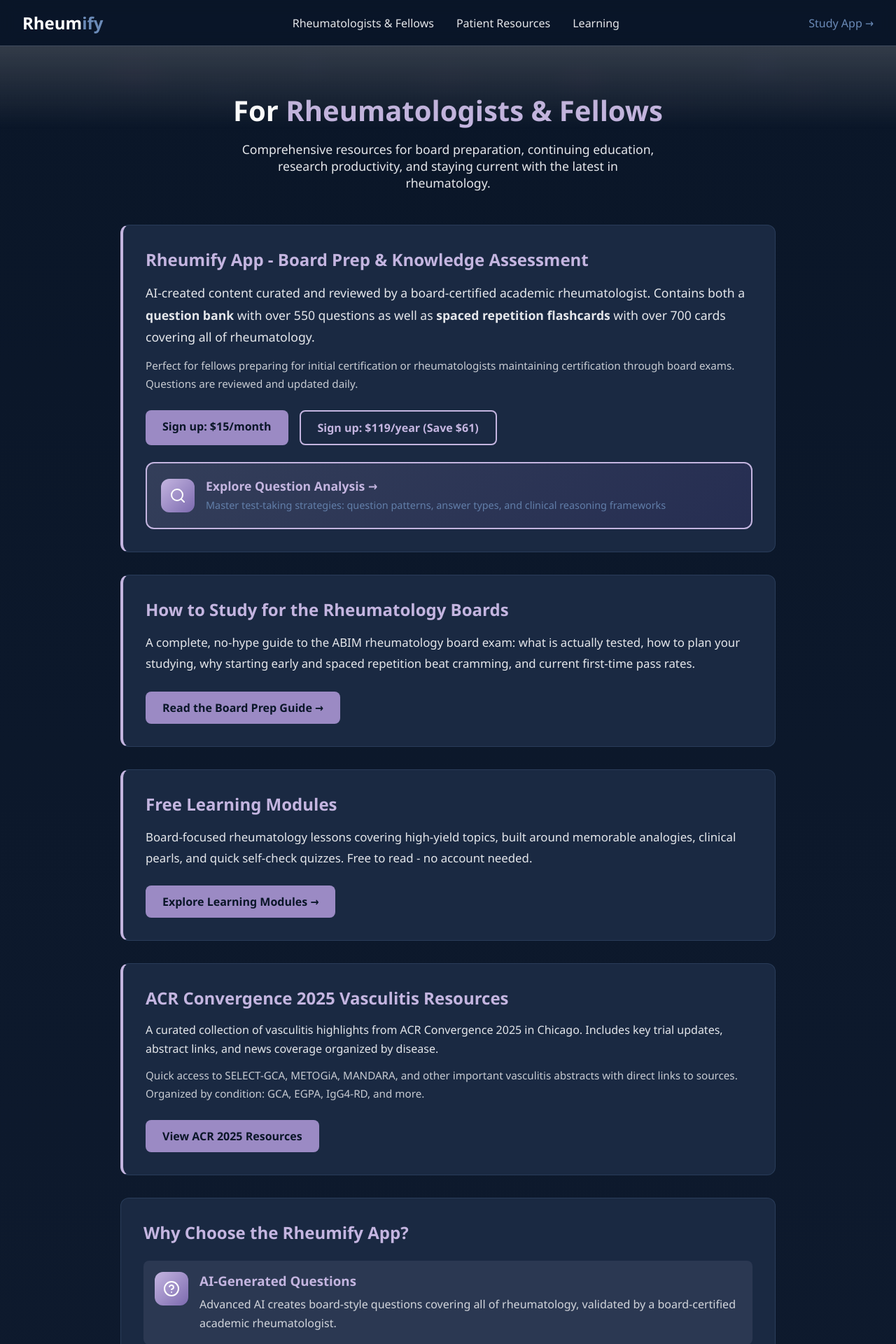
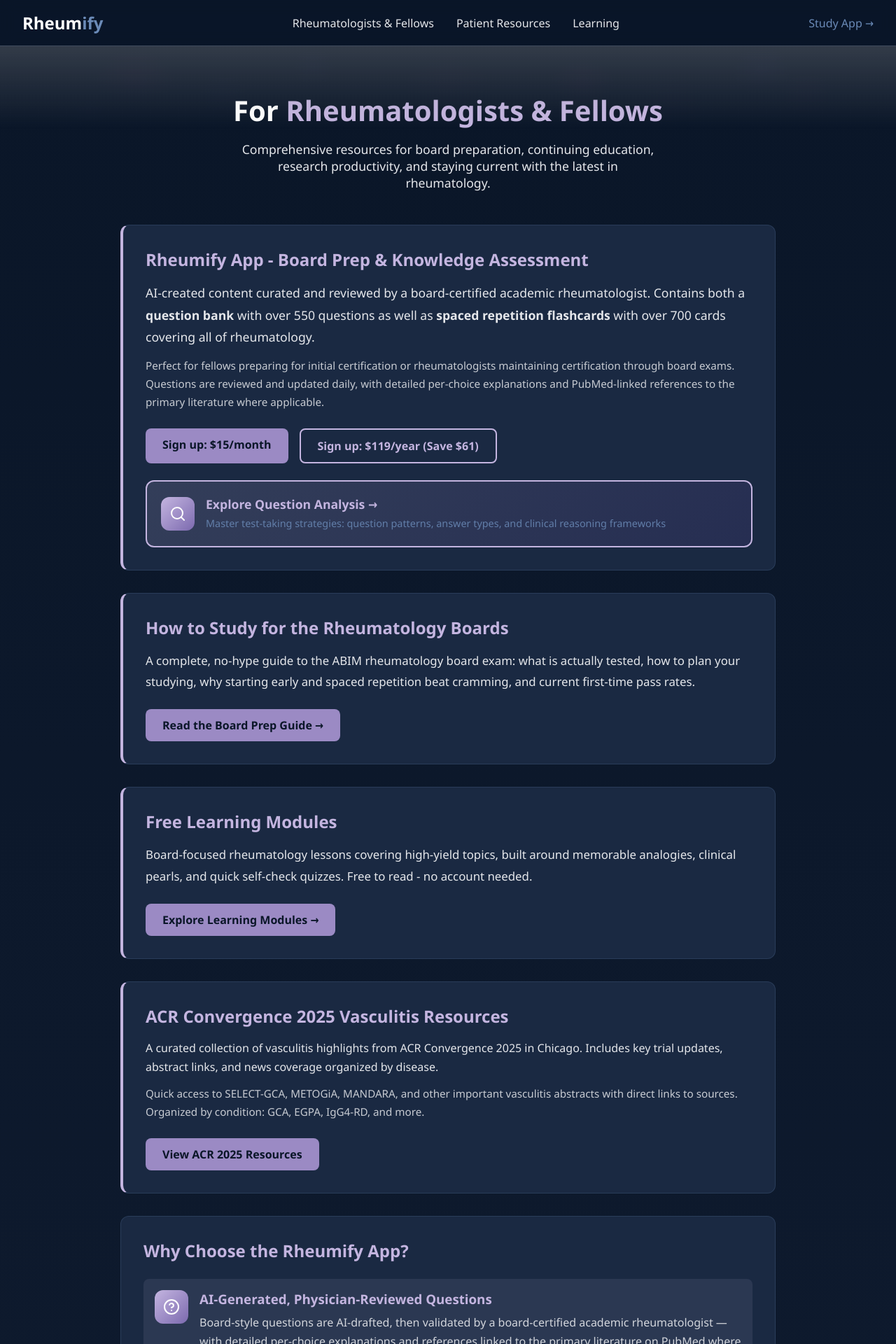
Before and after one commit to rheumify/rheumify-website, a Next.js app: page /fellows in a window 1280 px wide. Shown: the top 1920 px of the page at 70% size. Built offline with nearby package versions, Linux system fonts and the light colour scheme; grey boxes are pictures that could not be loaded.

Commit message:
Fellows: expand AI-Generated Questions card with PubMed-linked references

```diff
--- a/app/fellows/page.js
+++ b/app/fellows/page.js
@@ -23,7 +23,7 @@ export default function FellowsPage() {
           over 700 cards covering all of rheumatology.
         </p>
         <p style={{ fontSize: '0.95rem', opacity: 0.85, marginTop: '0.75rem' }}>
-          Perfect for fellows preparing for initial certification or rheumatologists maintaining certification through board exams. Questions are reviewed and updated daily.
+          Perfect for fellows preparing for initial certification or rheumatologists maintaining certification through board exams. Questions are reviewed and updated daily, with detailed per-choice explanations and PubMed-linked references to the primary literature where applicable.
         </p>
         <div className="product-buttons" style={{ marginTop: '1.5rem', display: 'flex', gap: '1rem', flexWrap: 'wrap' }}>
           <a href="https://buy.stripe.com/dRmeVc49F0ct9xVcMJc3m03" className="btn btn-primary" target="_blank" rel="noopener noreferrer"
@@ -150,9 +150,9 @@ export default function FellowsPage() {
               </svg>
             </div>
             <div>
-              <h3 style={{ color: 'var(--purple-light)', marginBottom: '0.5rem' }}>AI-Generated Questions</h3>
+              <h3 style={{ color: 'var(--purple-light)', marginBottom: '0.5rem' }}>AI-Generated, Physician-Reviewed Questions</h3>
               <p style={{ margin: 0, opacity: 0.9 }}>
-                Advanced AI creates board-style questions covering all of rheumatology, validated by a board-certified academic rheumatologist.
+                Board-style questions are AI-drafted, then validated by a board-certified academic rheumatologist — with detailed per-choice explanations and references linked to the primary literature on PubMed where applicable, so you can trust each answer and dig deeper.
               </p>
             </div>
           </div>
```
